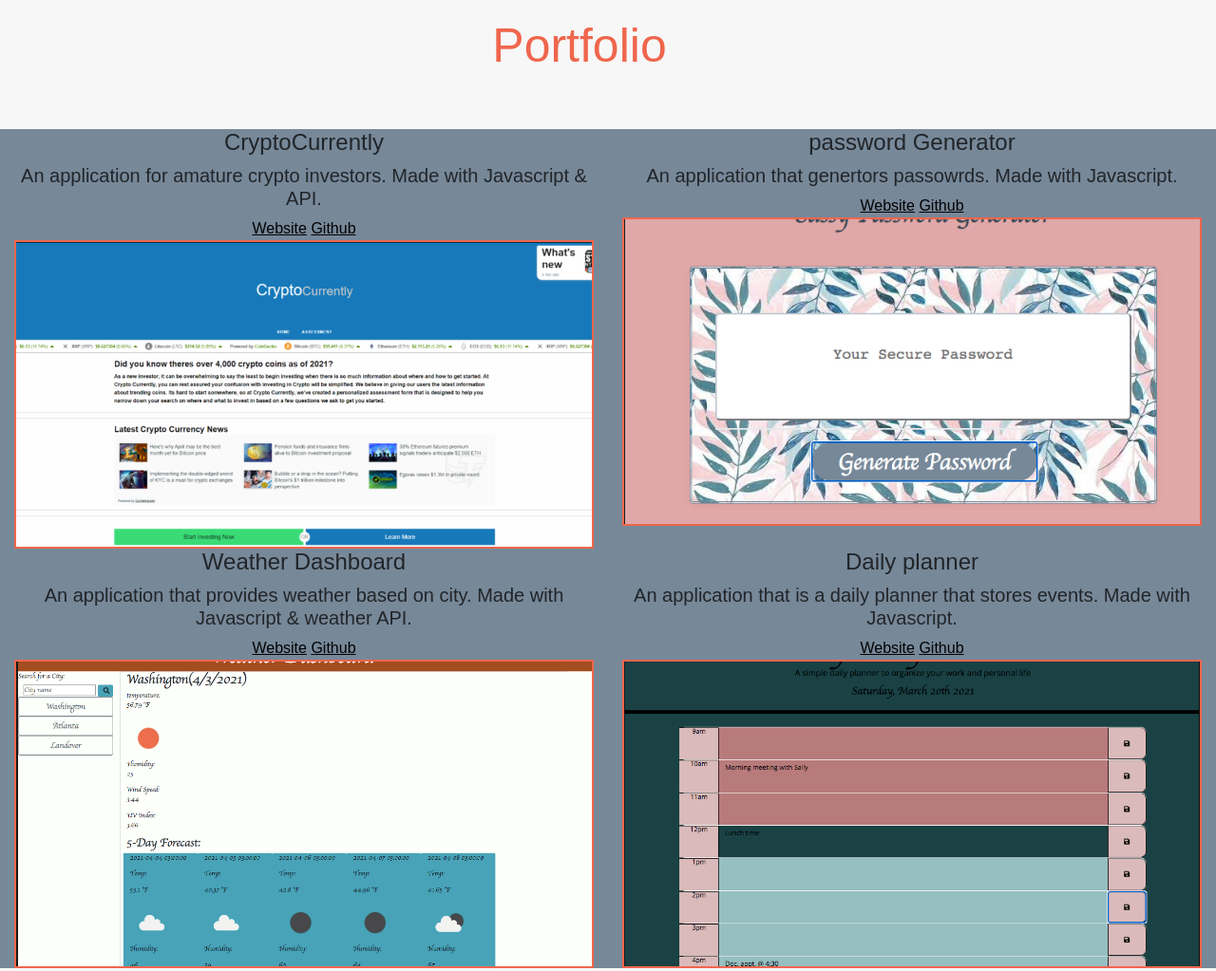
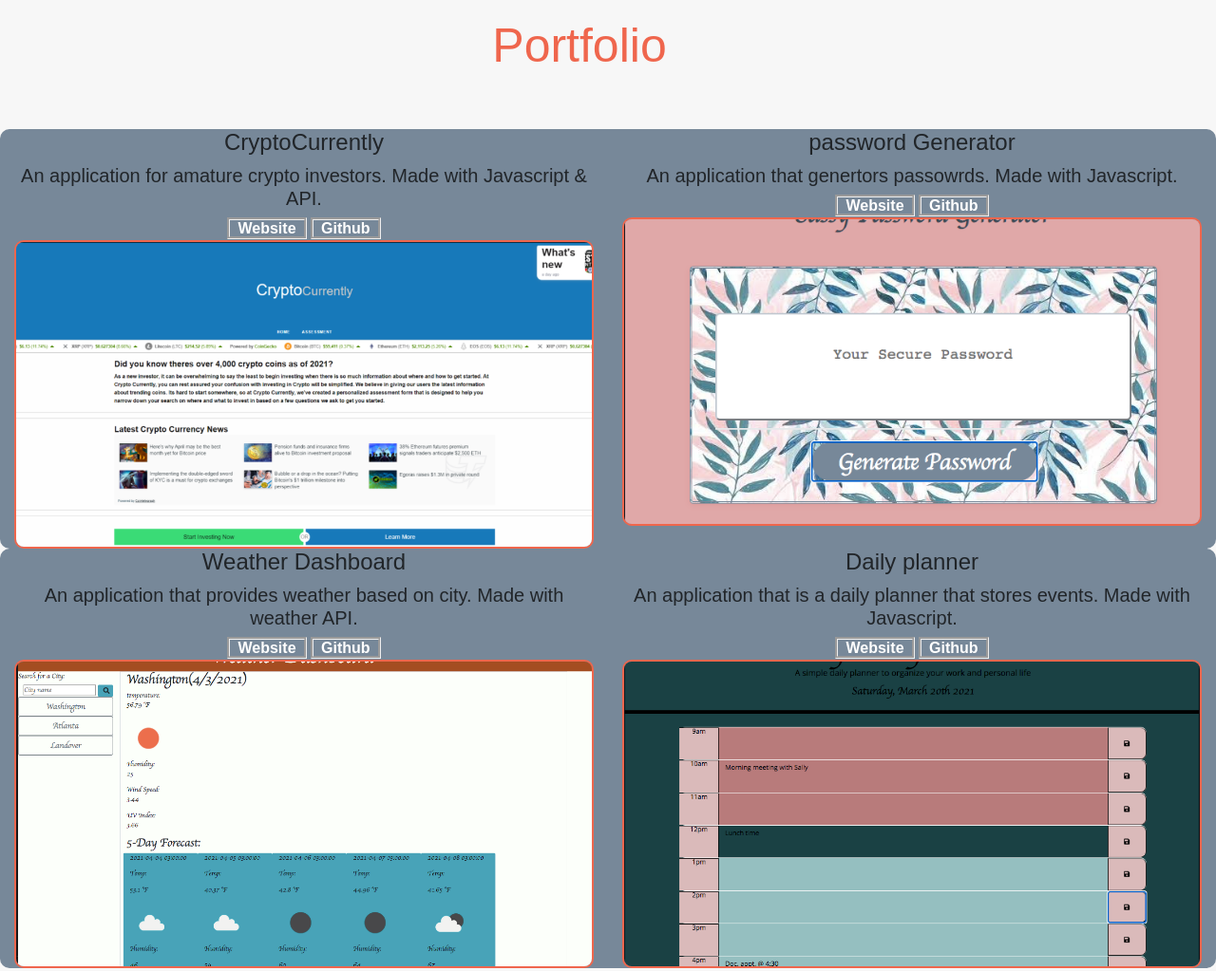
Before and after one commit to fasicasr/updated-portfolio, a plain HTML site: page index.html in a window 1280 px wide. Shown: the part 1480-2503 px from the top of the page at 95% size. Drawn offline with nearby package versions, Linux system fonts and the light colour scheme.

Commit message:
updated navbar

```diff
--- a/index.html
+++ b/index.html
@@ -75,7 +75,7 @@
                 <div class="row">
                     <div class="col-md-6">
                         <h4>Weather Dashboard</h4>
-                        <h5>An application that provides weather based on city. Made with Javascript & weather API.</h5>
+                        <h5>An application that provides weather based on city. Made with weather API.</h5>
                         <a href="https://fasicasr.github.io/weather-dashboard/index.html">Website</a>
                         <a href="https://github.com/fasicasr/weather-dashboard">Github</a>
                         <img src="./images/weather.png" class="img-responsive" style="width:100%" alt="Image">
--- a/style.css
+++ b/style.css
@@ -20,8 +20,11 @@ header {
 
 /*nav bar text*/
 a {
-    color:  black;
-    text-decoration: underline
+    color:  white;
+    padding: 0em 0.5em;
+    text-decoration: none;
+    font-weight: bold;
+    border-style: groove;
 }
 
 p {
@@ -96,11 +99,18 @@ h3 {
 .mypic img {
     border: 2px solid #ef664d;
     float: center;
+    margin-right: 56px;
 }
 
-.row {
+.row  {
     background-color: lightslategray;
+    border-radius: 10px;
 }
+
+.row img {
+    border-radius: 10px;
+}
+
 
 
 @media only screen and (max-width: 900px) {
```
